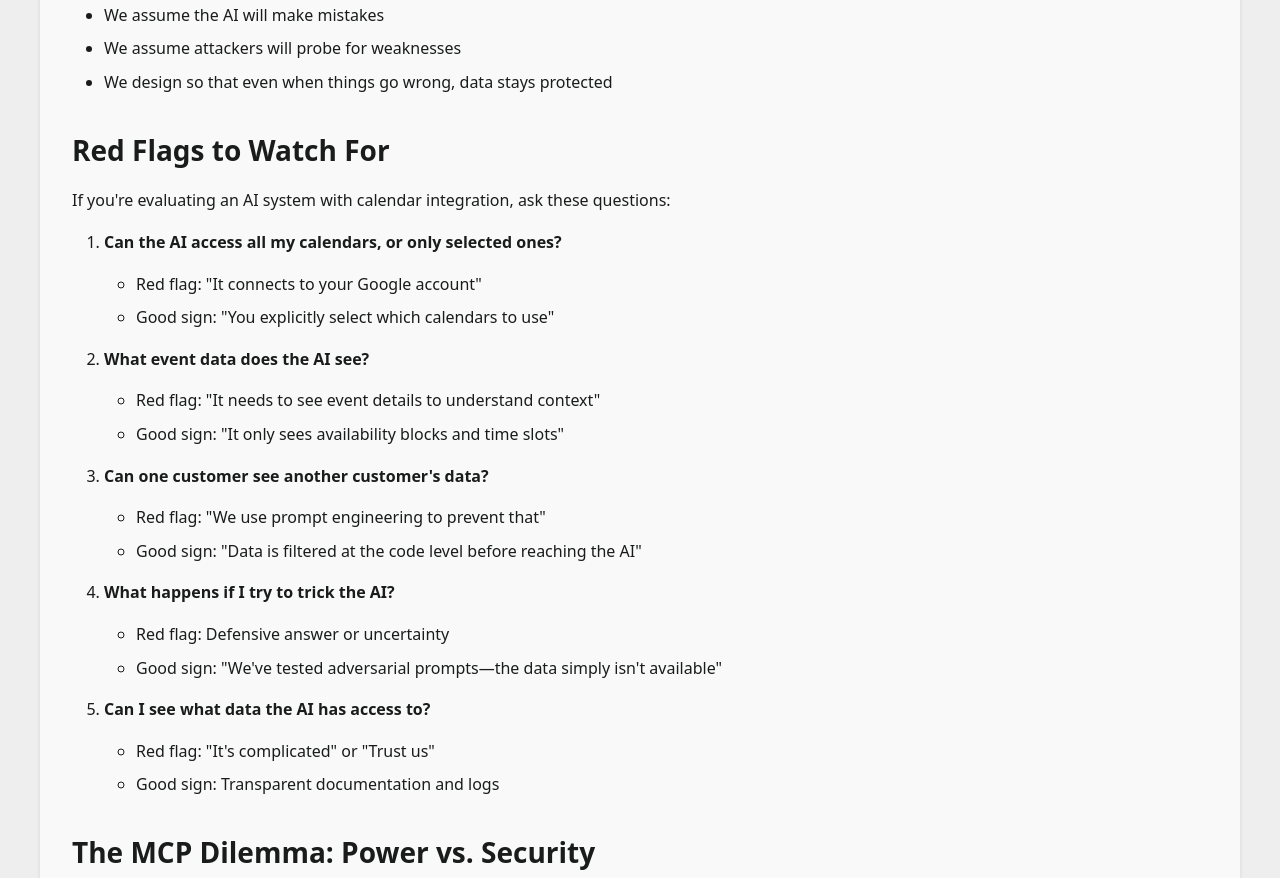
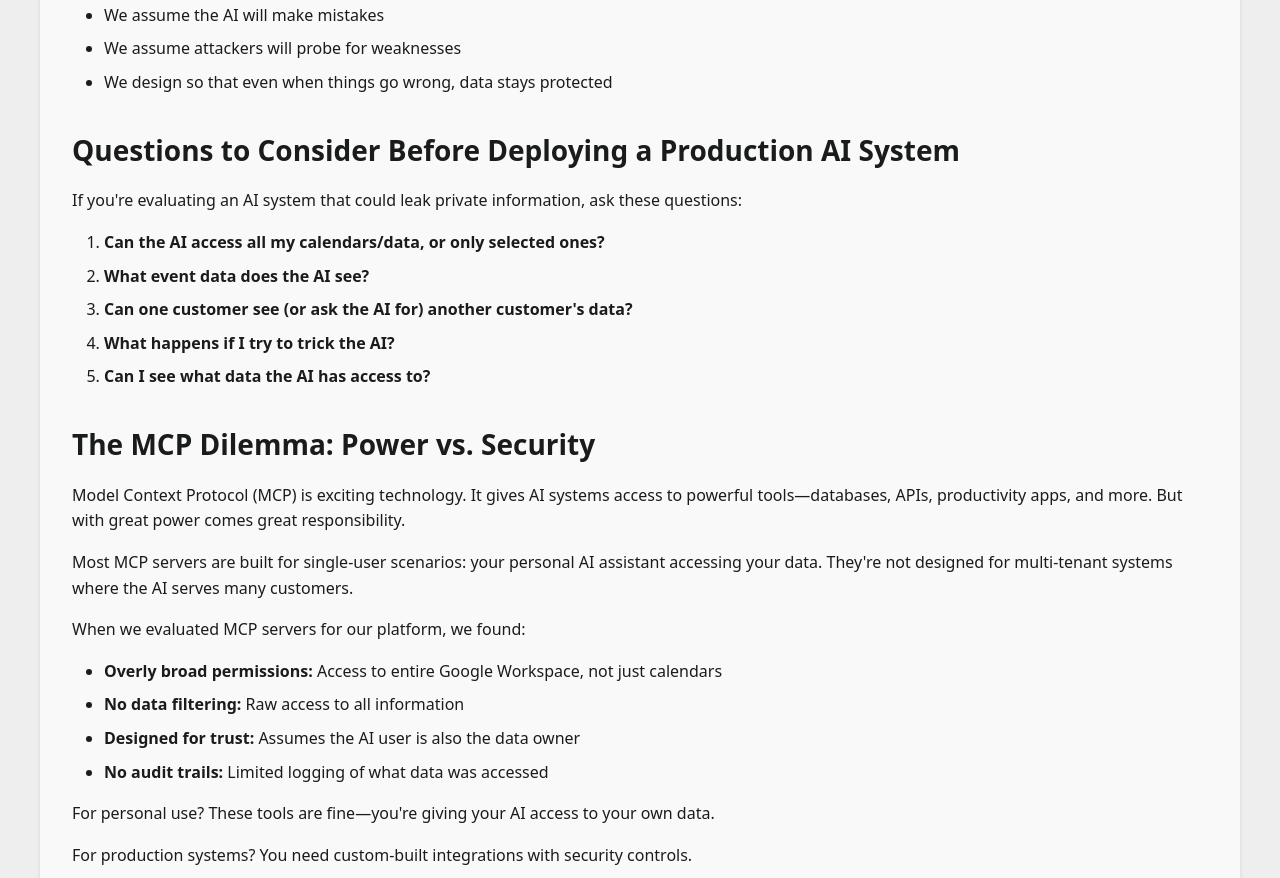
Before and after one commit to 0x44dd22/ai-receptionist-blog, a website: page blogs/why-you-shouldnt-build-production-ai-systems-with-n8n.html in a window 1280 px wide. Shown: the part 10156-11034 px from the top of the page. Drawn offline with Linux system fonts and the light colour scheme.

Commit message:
Revise section headings and questions for clarity in AI system evaluation

```diff
--- a/blogs/why-you-shouldnt-build-production-ai-systems-with-n8n.html
+++ b/blogs/why-you-shouldnt-build-production-ai-systems-with-n8n.html
@@ -398,40 +398,15 @@ if (storedPhoneNumber == null || !storedPhoneNumber.equals(this.callerPhoneNumbe
                 <li>We design so that even when things go wrong, data stays protected</li>
             </ul>
 
-            <h2>Red Flags to Watch For</h2>
-            <p>If you're evaluating an AI system with calendar integration, ask these questions:</p>
+            <h2>Questions to Consider Before Deploying a Production AI System</h2>
+            <p>If you're evaluating an AI system that could leak private information, ask these questions:</p>
 
             <ol>
-                <li><strong>Can the AI access all my calendars, or only selected ones?</strong>
-                    <ul>
-                        <li>Red flag: "It connects to your Google account"</li>
-                        <li>Good sign: "You explicitly select which calendars to use"</li>
-                    </ul>
-                </li>
-                <li><strong>What event data does the AI see?</strong>
-                    <ul>
-                        <li>Red flag: "It needs to see event details to understand context"</li>
-                        <li>Good sign: "It only sees availability blocks and time slots"</li>
-                    </ul>
-                </li>
-                <li><strong>Can one customer see another customer's data?</strong>
-                    <ul>
-                        <li>Red flag: "We use prompt engineering to prevent that"</li>
-                        <li>Good sign: "Data is filtered at the code level before reaching the AI"</li>
-                    </ul>
-                </li>
-                <li><strong>What happens if I try to trick the AI?</strong>
-                    <ul>
-                        <li>Red flag: Defensive answer or uncertainty</li>
-                        <li>Good sign: "We've tested adversarial prompts—the data simply isn't available"</li>
-                    </ul>
-                </li>
-                <li><strong>Can I see what data the AI has access to?</strong>
-                    <ul>
-                        <li>Red flag: "It's complicated" or "Trust us"</li>
-                        <li>Good sign: Transparent documentation and logs</li>
-                    </ul>
-                </li>
+                <li><strong>Can the AI access all my calendars/data, or only selected ones?</strong></li>
+                <li><strong>What event data does the AI see?</strong></li>
+                <li><strong>Can one customer see (or ask the AI for) another customer's data?</strong></li>
+                <li><strong>What happens if I try to trick the AI?</strong></li>
+                <li><strong>Can I see what data the AI has access to?</strong></li>
             </ol>
 
             <h2>The MCP Dilemma: Power vs. Security</h2>
```
